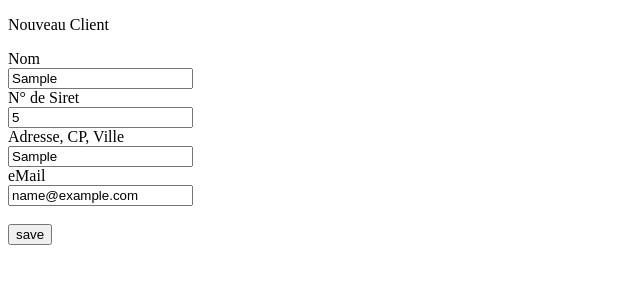
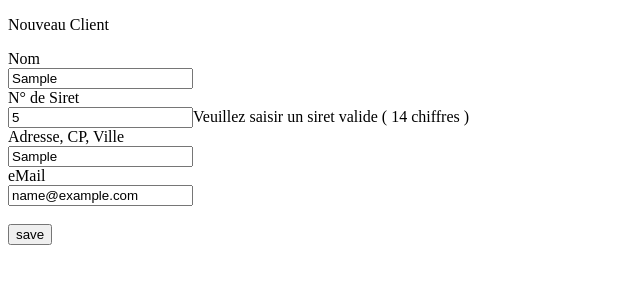
Before and after one commit to stephane909/facturation, a React (Vite) app: page / in a window 1280 px wide. Both pictures are taken after typing "Sample", "5", "Sample", "name@example.com" into the empty fields and a click on the input "save". Shown: the top 300 px of the page, without its empty margins (0-640 px from the left). Built offline with nearby package versions, Linux system fonts and the light colour scheme.

Commit message:
#FACTURATION-US-1-AC-3 : création client échouée : pas de siret conforme

```diff
--- a/src/modules/invoice/createCustomer/createCustomer.tsx
+++ b/src/modules/invoice/createCustomer/createCustomer.tsx
@@ -17,8 +17,11 @@ const CreateCustomer = () => {
     email: false,
   });
 
-  // test name & address: On renvoie true si les champs sont vides et on été édités
+  // #FACTURATION-US-1-AC-2 - test name : On renvoie true si les champs sont vides et on été édités
   const invalidName = editedInput.name && enteredDatas.name === "";
+
+  // #FACTURATION-US-1-AC-3 - test siret : On renvoie true si la longueur du champs n'est pas de 14 et a été édité
+  const invalidSiret = editedInput.siret && enteredDatas.siret.length !== 14;
 
   // mets à jour le state enteredDatas en fonction du name de
   // l'input qui déclenche la fonction via son onChange
@@ -72,9 +75,13 @@ const CreateCustomer = () => {
           <input
             name="siret"
             type="number"
+            onBlur={() => handleInputBlur("siret")}
             onChange={(event) => handleInputChange("siret", event.target.value)}
             value={enteredDatas.siret}
           />
+          {invalidSiret && (
+            <span>Veuillez saisir un siret valide ( 14 chiffres )</span>
+          )}
         </div>
         <div>
           <label htmlFor="address">Adresse, CP, Ville</label>
```
